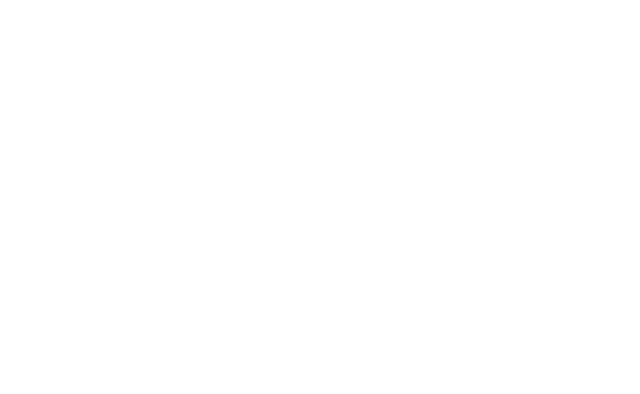
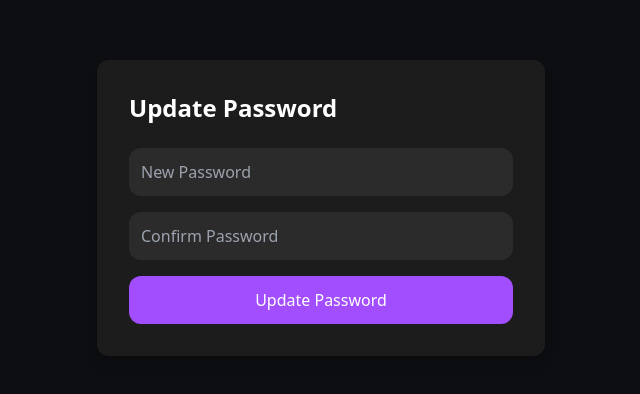
Before and after one commit to DanielDeshmukh/TradeX, a React (Vite) app in the folder tradex-frontend/: page /update-password in a window 1280 px wide. Before the commit this address had no page. Shown: the part 192-586 px from the top of the page, without its empty margins (319-959 px from the left). Built offline with nearby package versions, Linux system fonts and the light colour scheme.

Commit message:
Add UpdatePassword component and route for password updates

```diff
--- a/tradex-frontend/src/App.jsx
+++ b/tradex-frontend/src/App.jsx
@@ -15,6 +15,7 @@
 import Login from './components/Login';
 import ForgotPassword from './components/ForgotPassword';
 import MagicLink from './components/MagicLink';
+import UpdatePassword from './components/UpdatePassword';
 import './App.css'
 import MobileComingSoon from './components/MobileCommingSoon'
 function App() {
@@ -64,6 +65,7 @@
           <Route path="/login" element={<Login />} />
           <Route path="/forgot-password" element={<ForgotPassword />} />
           <Route path="/magic-link" element={<MagicLink />} />
+          <Route path="/update-password" element={<UpdatePassword />} />
           <Route path="/fullscreen-chart" element={<FullscreenChartPage />} />
           <Route path="/profile-page" element={<ProfilePage/>}/>
           <Route path="/settings-page" element={<Settings/>}/>
--- /dev/null
+++ b/tradex-frontend/src/components/UpdatePassword.jsx
@@ -0,0 +1,80 @@
+// src/pages/UpdatePassword.jsx
+
+import React, { useState } from "react";
+import supabase from "../lib/supabase";
+import { useNavigate } from "react-router-dom";
+
+const UpdatePassword = () => {
+  const [newPassword, setNewPassword] = useState("");
+  const [confirmPassword, setConfirmPassword] = useState("");
+  const [error, setError] = useState("");
+  const [success, setSuccess] = useState("");
+  const [loading, setLoading] = useState(false);
+  const navigate = useNavigate();
+
+  const handleUpdatePassword = async (e) => {
+    e.preventDefault();
+    setError("");
+    setSuccess("");
+
+    if (newPassword !== confirmPassword) {
+      return setError("Passwords do not match.");
+    }
+
+    setLoading(true);
+    const { data, error } = await supabase.auth.updateUser({
+      password: newPassword,
+    });
+
+    setLoading(false);
+
+    if (error) {
+      setError(error.message);
+    } else {
+      setSuccess("Password updated successfully!");
+      setTimeout(() => navigate("/login"), 2000);
+    }
+  };
+
+  return (
+    <div className="flex items-center justify-center min-h-screen bg-[#0D0E11] text-white px-4">
+      <form
+        onSubmit={handleUpdatePassword}
+        className="bg-[#1C1C1C] p-8 rounded-xl shadow-lg w-full max-w-md"
+      >
+        <h2 className="text-2xl font-bold mb-6">Update Password</h2>
+
+        {error && <p className="text-red-400 mb-4">{error}</p>}
+        {success && <p className="text-green-400 mb-4">{success}</p>}
+
+        <input
+          type="password"
+          value={newPassword}
+          placeholder="New Password"
+          onChange={(e) => setNewPassword(e.target.value)}
+          className="w-full p-3 mb-4 rounded-xl bg-[#2B2B2B]  text-white"
+          required
+        />
+
+        <input
+          type="password"
+          placeholder="Confirm Password"
+          value={confirmPassword}
+          onChange={(e) => setConfirmPassword(e.target.value)}
+          className="w-full p-3 mb-4 rounded-xl bg-[#2B2B2B]  text-white"
+          required
+        />
+
+        <button
+          type="submit"
+          className="w-full bg-[#A24EFF] text-white p-3 rounded-xl hover:opacity-90"
+          disabled={loading}
+        >
+          {loading ? "Updating..." : "Update Password"}
+        </button>
+      </form>
+    </div>
+  );
+};
+
+export default UpdatePassword;
```
